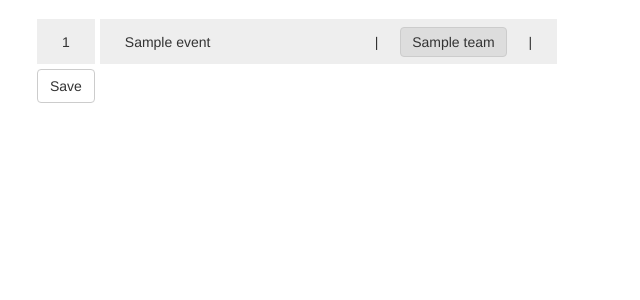
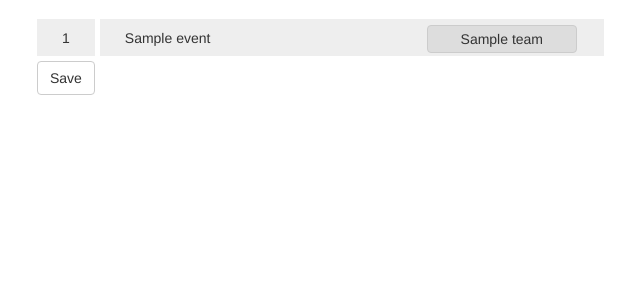
Before and after one commit to ryanmoore/cfb-pickem, a Django app: template pickem/templates/pickem/select_all.html in a window 1280 px wide. Shown: the part 51-351 px from the top of the page, without its empty margins (33-673 px from the left). Run offline with Django 3.2, Linux system fonts and the light colour scheme; the template is opened without the code that fills it: most values are stand-ins (such as "Sample title", 1, 10 or a date in 2020); some libraries are stand-ins or nearby versions.

Commit message:
Tightened up CSS style for selection to fit more rows on a page.

```diff
--- a/pickem/static/pickem/css/sortable_selection.css
+++ b/pickem/static/pickem/css/sortable_selection.css
@@ -10,7 +10,7 @@ float: left;
 .sortable_selection li {
     list-style-type: none;
     margin: 0 0px 5px 0px;
-padding: 5px 25px;
+    padding: 1px 25px;
     font-size: 1em;
     background-color: #eee;
     line-height: 30px;
@@ -22,7 +22,7 @@ display: none;
 .sortable_selection label {
     display: inline-block;
     background-color: #ddd;
-padding: 4px 11px;
+    padding: 3px 1px;
 }
 .sortable_selection label:hover {
     border-style: solid;
@@ -39,11 +39,19 @@ line-height : normal;
     vertical-align : middle;
 }
 td.game_title {
-width: 250px;
+    overflow: hidden;
+    text-overflow: ellipsis;
+    -o-text-overflow: ellipsis;
+    white-space: nowrap;
+    width: 300px;
 }
 td.team_button {
     width: 150px;
     text-align: center;
+}
+label.team_button {
+    width: 150px;
+    margin: 0px 2px;
 }
 .sortable_selection_divider {
     font-weight: 100;
--- a/pickem/templates/pickem/select_all.html
+++ b/pickem/templates/pickem/select_all.html
@@ -32,7 +32,6 @@
                     <table>
                         <tr>
                             <td class="game_title">{{ matchup.game.event.name }}</td>
-                            <td class="sortable_selection_divider">|</td>
                             {% for team in matchup.teams %}
                             <td class="team_button">
                                 <input type="radio"
@@ -43,11 +42,8 @@
                                 checked="checked"
                                 {% endif %}
                                 >
-                                <label class="btn btn-default" for="{{ team.name }}">{{ team.name }}</label>
+                                <label class="btn btn-default team_button" for="{{ team.name }}">{{ team.name }}</label>
                             </td>
-                            {% if forloop.counter == 1 %}
-                            <td class="sortable_selection_divider">|</td>
-                            {% endif %}
                             {% endfor %}
                         </tr>
                     </table>
```
Also changed, not shown: pickem/static/pickem/js/select_all_form.js (+5 -5 lines). Lines whose indentation alone changed are shown as unchanged.
